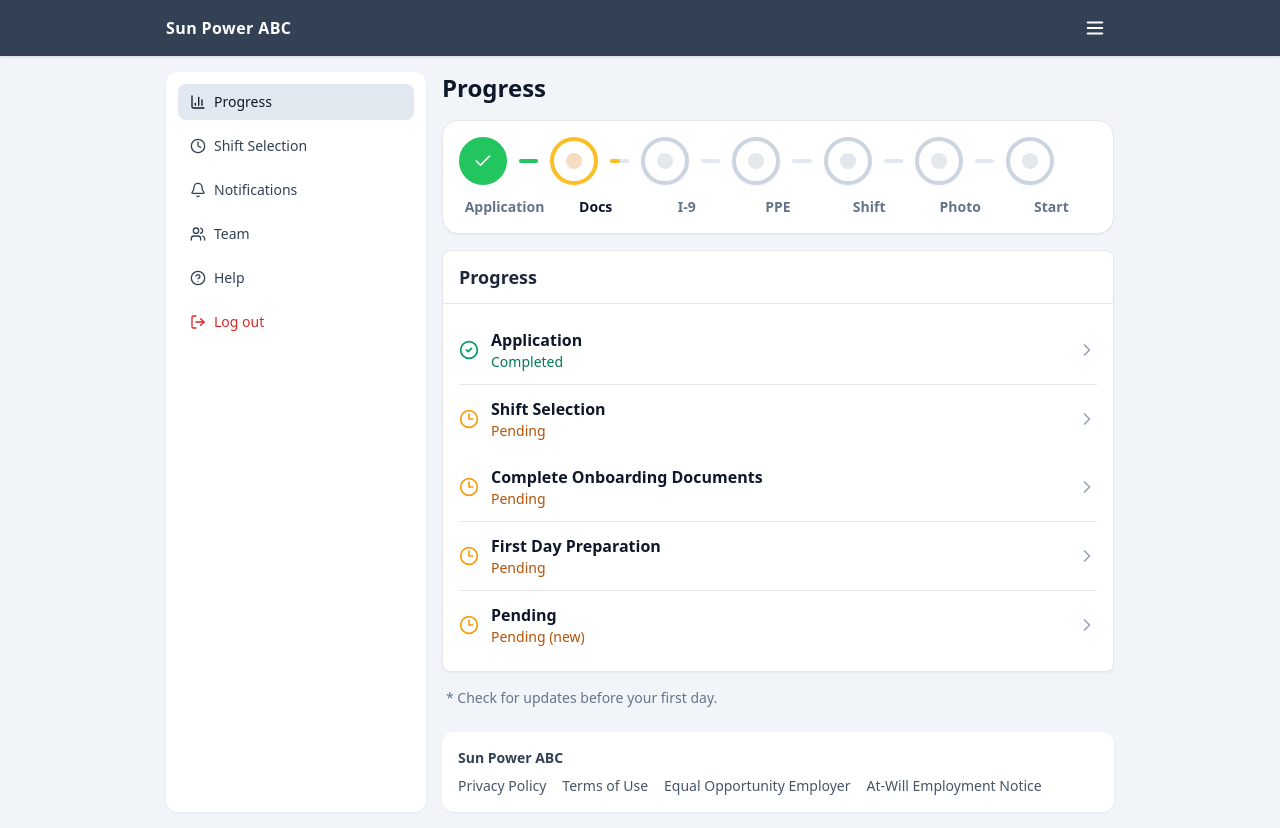
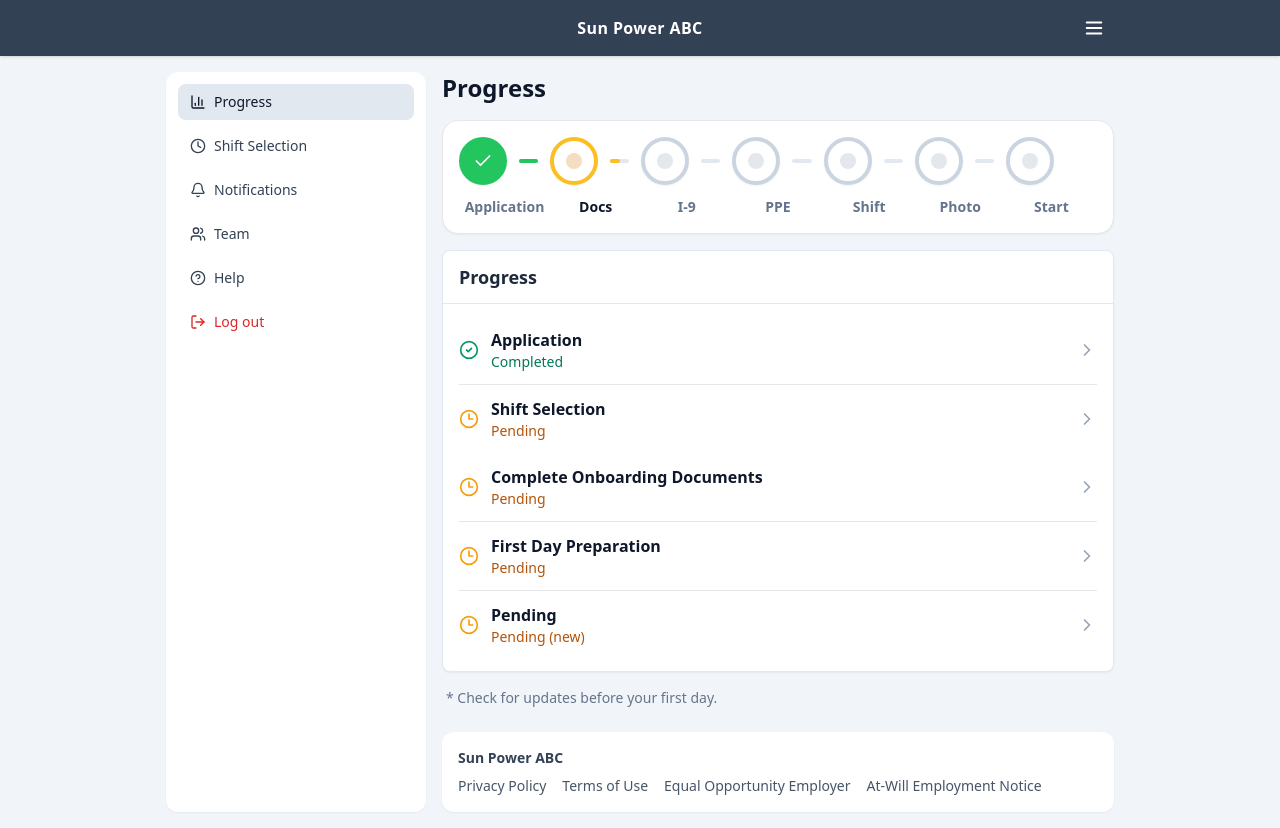
Before and after one commit to celebrityscoop868/sunpowerabc, a React (Vite) app: page /#/progress in a window 1280 px wide. Built offline with nearby package versions, Linux system fonts and the light colour scheme.

Commit message:
Update TopBar.jsx

```diff
--- a/src/components/TopBar.jsx
+++ b/src/components/TopBar.jsx
@@ -4,15 +4,20 @@ import { Menu } from "lucide-react";
 export default function TopBar({ onMenu }) {
   return (
     <header className="sticky top-0 z-50 h-14 bg-slate-700 text-white shadow">
-      <div className="mx-auto flex h-14 w-full max-w-[980px] items-center justify-between px-4">
-        <div className="text-base font-semibold tracking-wide">
+      <div className="mx-auto flex h-14 w-full max-w-[980px] items-center px-4">
+        {/* left spacer to truly center title */}
+        <div className="w-10" />
+
+        {/* centered title */}
+        <div className="flex-1 text-center text-base font-semibold tracking-wide">
           Sun Power ABC
         </div>
 
+        {/* hamburger right */}
         <button
           type="button"
           onClick={onMenu}
-          className="inline-flex items-center justify-center rounded-md p-2 hover:bg-white/10 active:bg-white/15"
+          className="inline-flex h-10 w-10 items-center justify-center rounded-md hover:bg-white/10 active:bg-white/15"
           aria-label="Open menu"
         >
           <Menu size={22} />
```
